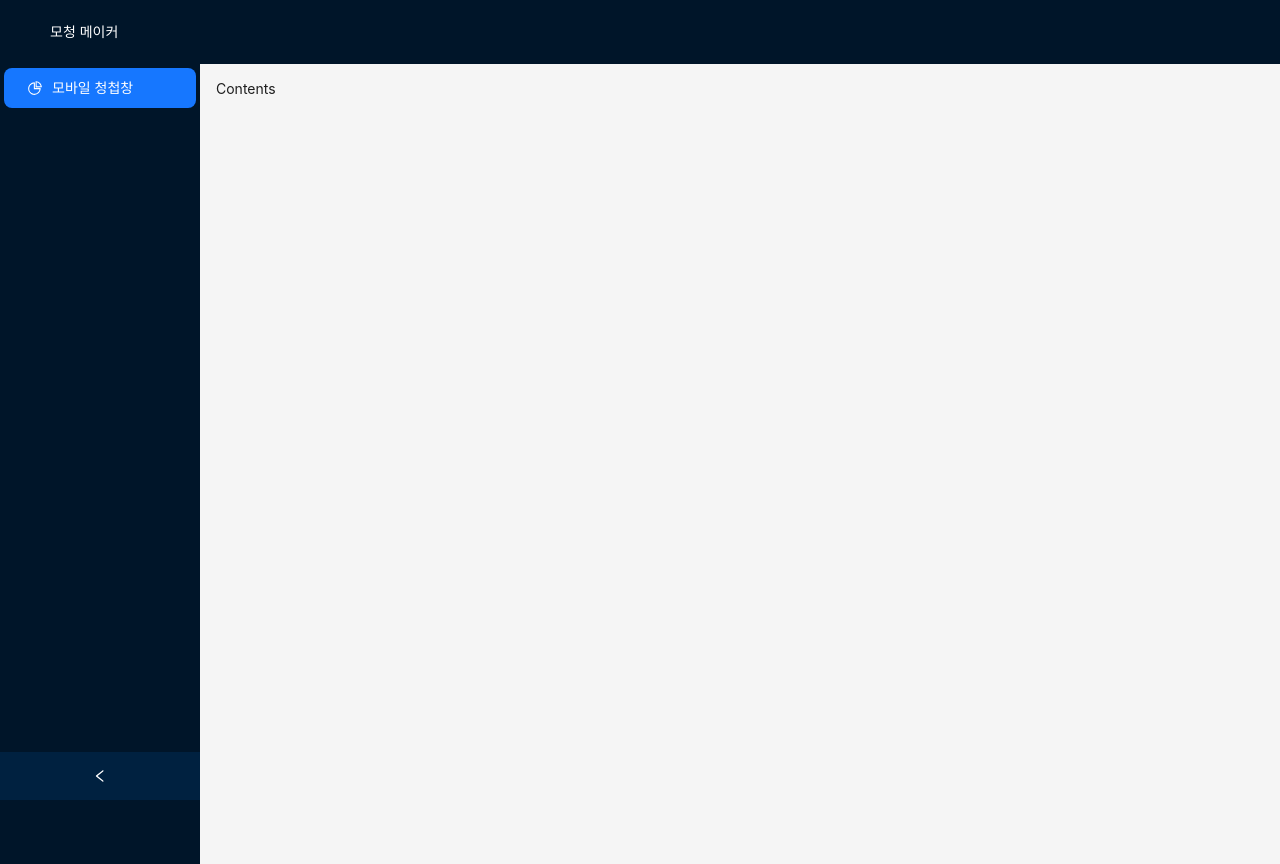
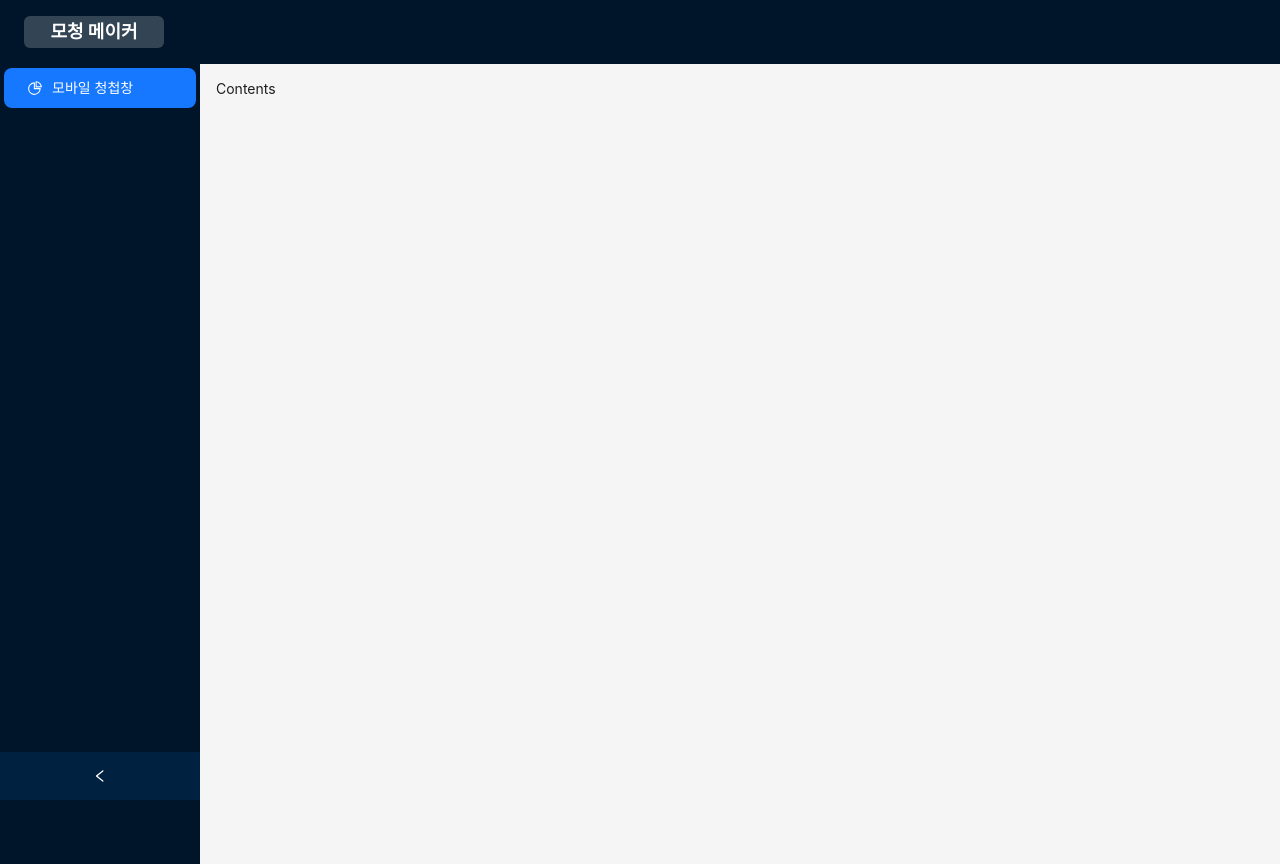
Before and after one commit to JeongGeun/mobileWebEditor, a Next.js app: page / in a window 1280 px wide. Built offline with nearby package versions, Linux system fonts and the light colour scheme.

Commit message:
feat: 로고 디자인 수정

```diff
--- a/src/components/Layout.tsx
+++ b/src/components/Layout.tsx
@@ -40,7 +40,6 @@ const AppLayout = ({ children }: { children: React.ReactNode }) => {
           collapsed={collapsed}
           onCollapse={(value) => setCollapsed(value)}
         >
-          <div className="demo-logo-vertical" />
           <Menu
             theme="dark"
             defaultSelectedKeys={["1"]}
--- a/src/components/layout.module.scss
+++ b/src/components/layout.module.scss
@@ -1,10 +1,22 @@
 .header {
-  display: "flex";
-  align-items: "center";
+  display: flex;
+  align-items: center;
+  padding: 0 24px !important;
 }
 
 .logo {
+  display: flex;
+  align-items: center;
+  justify-content: center;
+
+  height: 32px;
+  width: 140px;
+
+  background: rgba(255, 255, 255, 0.2);
+  border-radius: 6px;
   color: white;
+  font-size: 18px;
+  font-weight: bold;
 }
 
 .layout {
```
